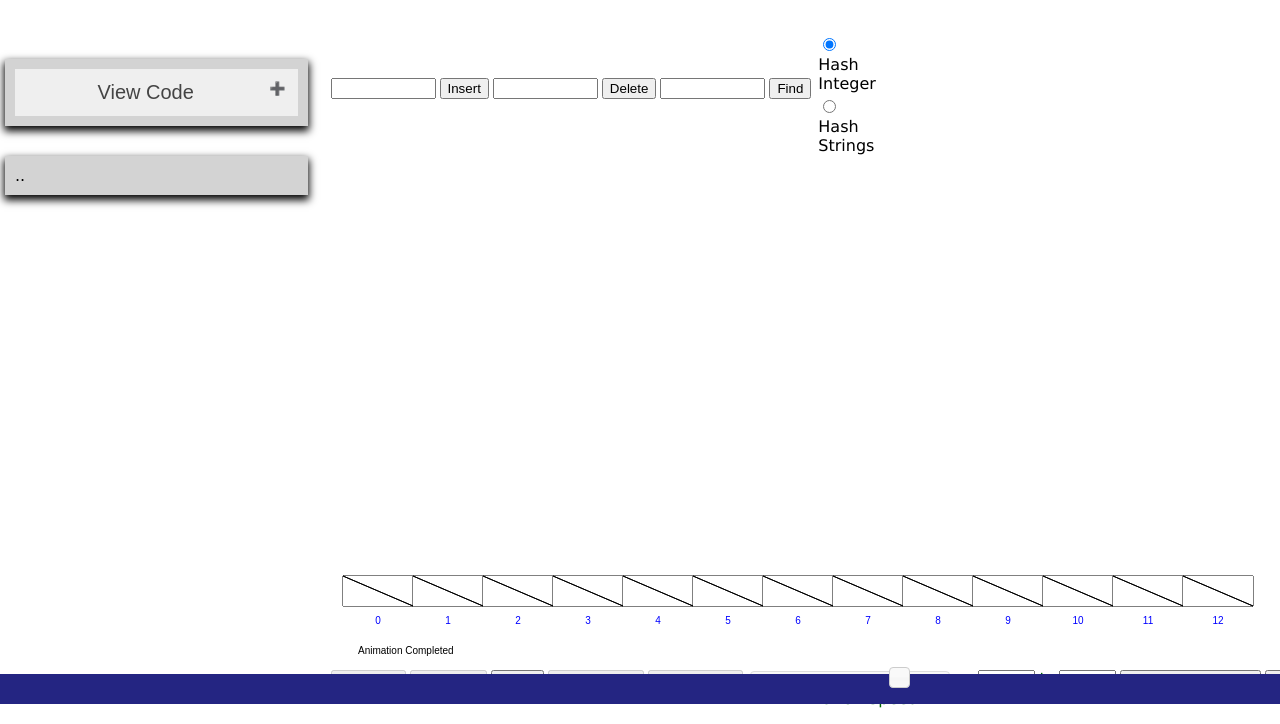
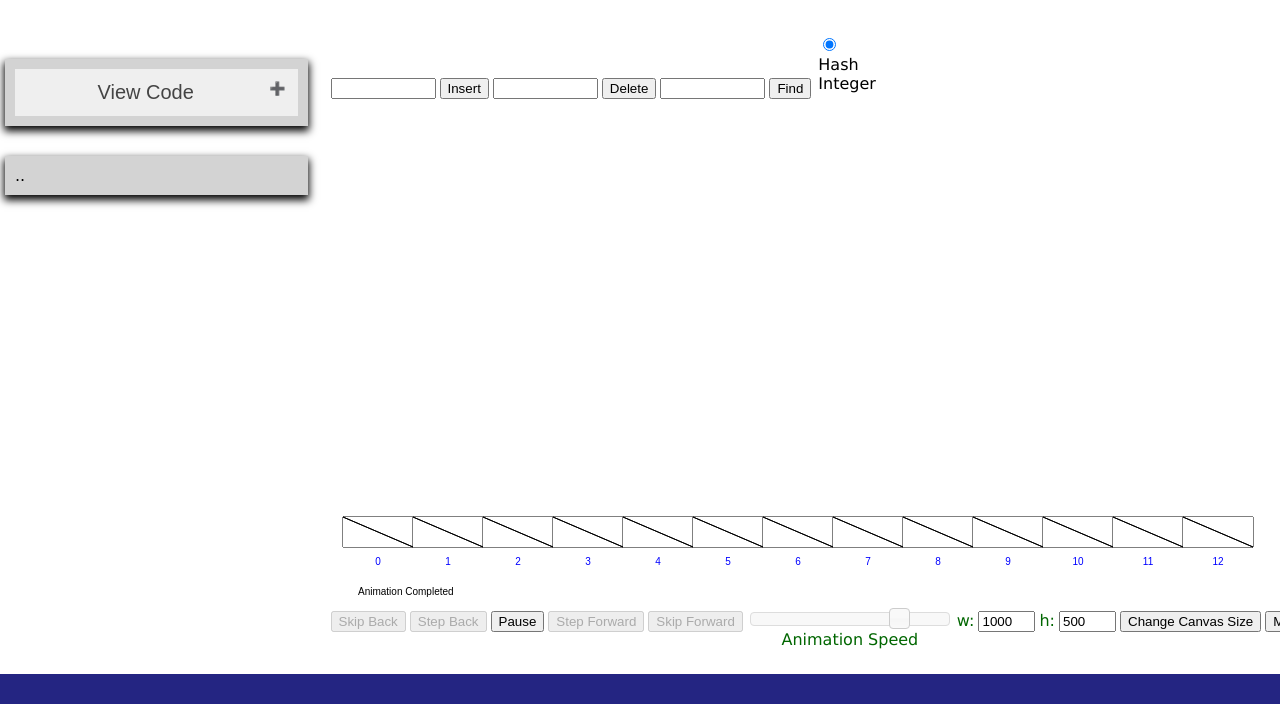
Before and after one commit to Sneha0104/Algorithm, a plain HTML site: page OpenHash.html in a window 1280 px wide. Shown: the part 96-820 px from the top of the page. Drawn offline with Linux system fonts and the light colour scheme; files whose address does not match are found by name.

Commit message:
hash table changes

```diff
--- a/AlgorithmLibrary/Hash.js
+++ b/AlgorithmLibrary/Hash.js
@@ -93,12 +93,12 @@ Hash.prototype.addControls = function()
 	this.findButton.onclick =  this.findCallback.bind(this);
 
 
-	var radioButtonList = addRadioButtonGroupToAlgorithmBar(["Hash Integer", "Hash Strings"], "HashType");
+	var radioButtonList = addRadioButtonGroupToAlgorithmBar(["Hash Integer"], "HashType");
 	this.hashIntegerButton = radioButtonList[0];
 	this.hashIntegerButton.onclick = this.changeHashTypeCallback.bind(this, true);
 //  this.hashIntegerButton.onclick = this.hashIntegerCallback.bind(this);
-	this.hashStringButton = radioButtonList[1];
-	this.hashStringButton.onclick = this.changeHashTypeCallback.bind(this, false);
+	// this.hashStringButton = radioButtonList[1];
+	// this.hashStringButton.onclick = this.changeHashTypeCallback.bind(this, false);
 
 //	this.hashStringButton.onclick = this.hashStringCallback.bind(this);
 	this.hashIntegerButton.checked = true;
```
Also changed, not shown: IndexHash.html (+2 -2 lines).
